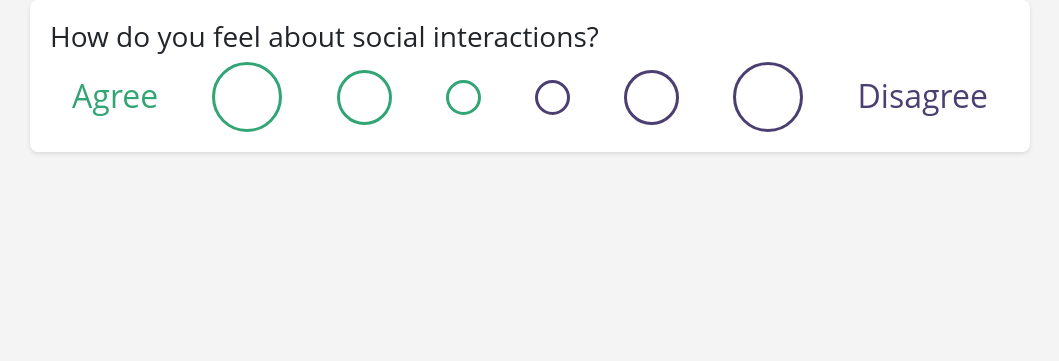
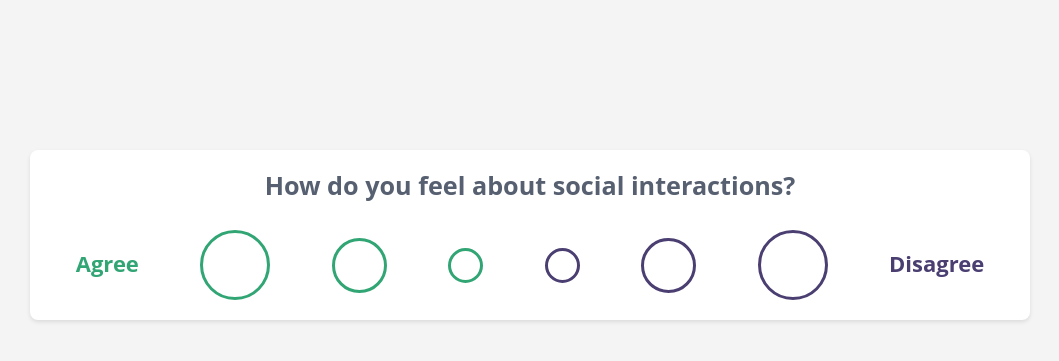
Before and after one commit to Nimeesh-Patel/Estrolity, a PHP site: page /nim_quiz.html in a window 1280 px wide. Shown: the part 96-457 px from the top of the page, without its empty margins (110-1169 px from the left). Run offline with PHP 8.4, Linux system fonts and the light colour scheme.

Commit message:
quiz page changes

```diff
--- a/nim_quiz.css
+++ b/nim_quiz.css
@@ -7,6 +7,7 @@ body {
 .quiz-container {
     max-width: 1000px;
     margin: auto;
+    margin-top: 150px;
     background: #fff;
     padding: 20px;
     border-radius: 8px;
@@ -85,6 +86,7 @@ body {
 .option-circle-3:hover{
     background-color: #32a574;
     border-color: #32a574;
+    outline: #32a574;
 }
 
 .option-circle-4{
@@ -153,8 +155,18 @@ body {
 .option-circle-6:hover{
     background-color: #4b3f72;
     border-color: #4b3f72;
+    outline: #4b3f72;
 }
 
-.h3 {
-    margin-bottom: 20px;
+.h3, h3 {
+    margin-bottom: 30px;
+    font-size: 25.2px;
+    text-align: center;
+    color: #576071;
+    font-weight: bold;
 }
+
+.h4, h4 {
+    font-size: 22px;
+    font-weight: bold;
+}
--- a/nim_quiz.html
+++ b/nim_quiz.html
@@ -36,14 +36,14 @@
         <div class="question">
             <h3>How do you feel about social interactions?</h3>
             <div class="options">
-                <h2 style="margin-top: 15px; color: #32a574;">Agree</h2>
+                <h4 style="margin-top: 20px; color: #32a574;">Agree</h4>
                 <button class="option-circle-1"></button>
                 <button class="option-circle-2"></button>
                 <button class="option-circle-3"></button>
                 <button class="option-circle-4"></button>
                 <button class="option-circle-5"></button>
                 <button class="option-circle-6"></button>
-                <h2 style="margin-top: 15px; color: #4b3f72;">Disagree</h2>
+                <h4 style="margin-top: 20px; color: #4b3f72;">Disagree</h4>
             </div>
         </div>
 
```
